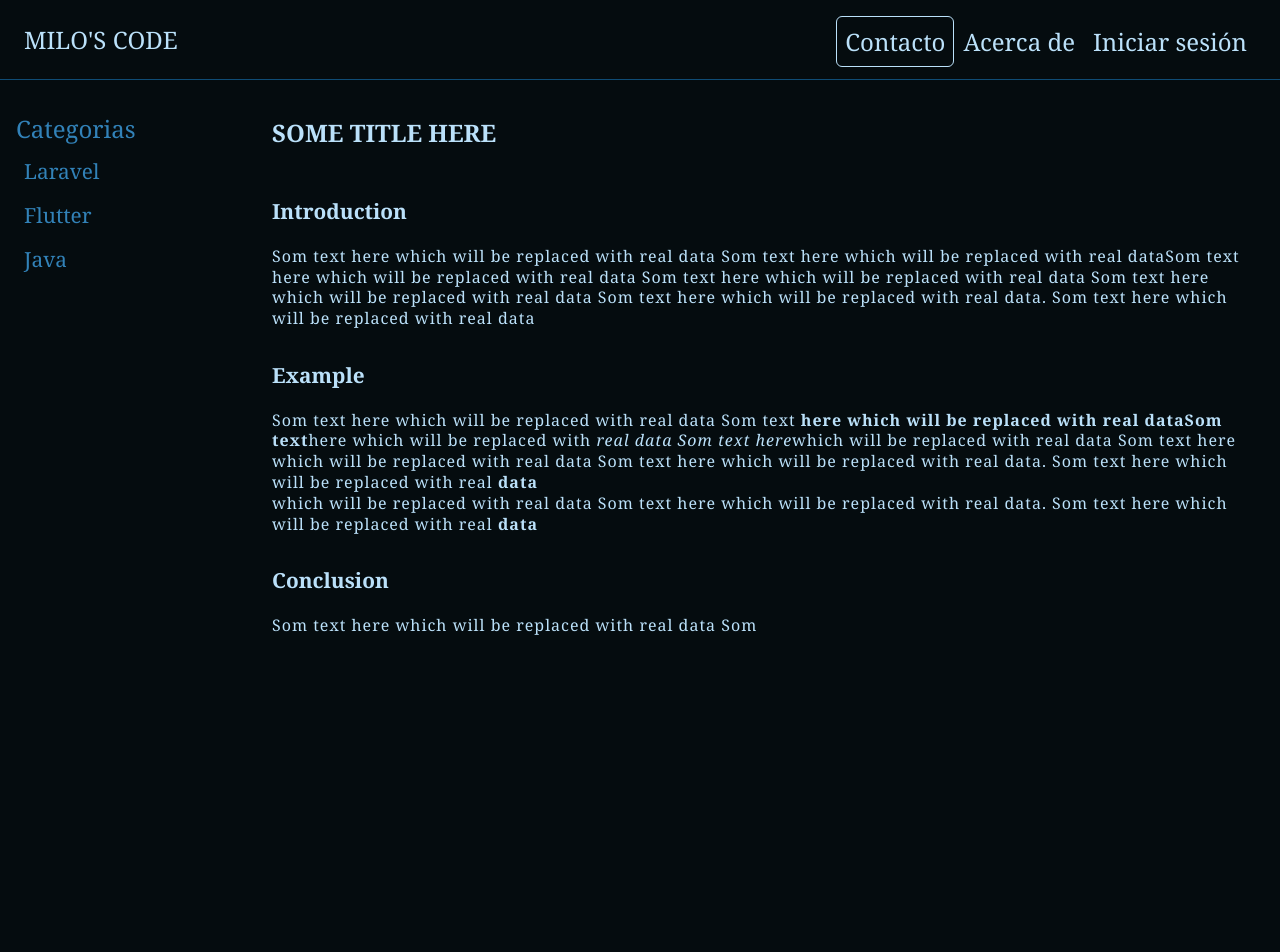
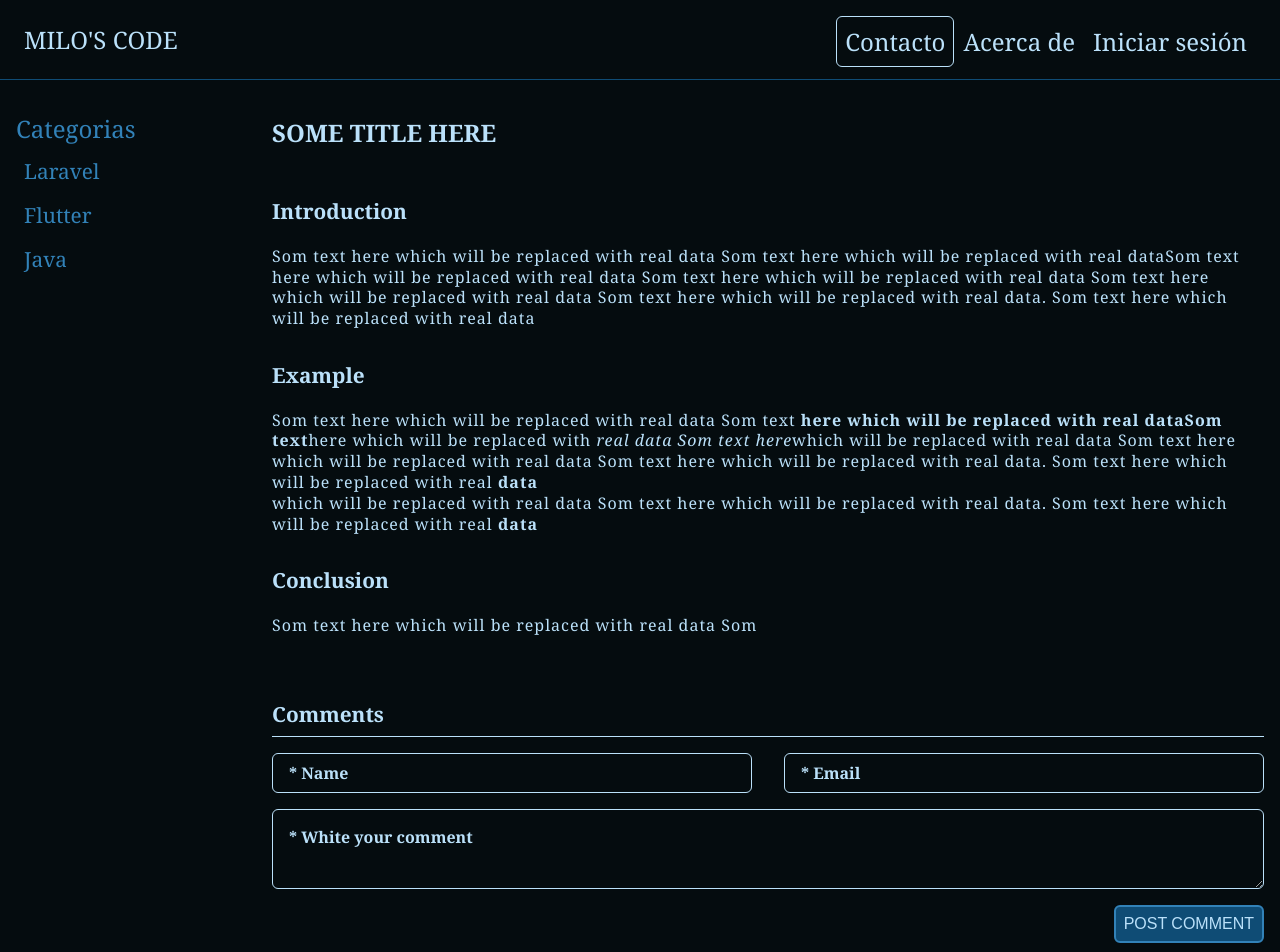
Before and after one commit to MiloJuarez/blog, a React app: page / in a window 1280 px wide. Shown: the top 952 px of the page. Before the commit the page ends 800 px from the top, so only its background shows below. Built offline with nearby package versions, Linux system fonts and the light colour scheme.

Commit message:
Added form comment

```diff
--- /dev/null
+++ b/src/containers/Comments.jsx
@@ -0,0 +1,48 @@
+import React from "react";
+import "@styles/Comments.scss";
+
+const Comments = () => {
+    return (
+        <div className='Comments'>
+            <div className='Comments__divider'>
+                <p>Comments</p>
+            </div>
+            <div className='Comments__form'>
+                <form action='comment/' method='POST'>
+                    <div className='Form__flexinput'>
+                        <div className='Form__control'>
+                            <input
+                                type='text'
+                                name='username'
+                                placeholder='* Name'
+                                required
+                            />
+                        </div>
+                        <div className='Form__control'>
+                            <input
+                                type='email'
+                                name='email'
+                                placeholder='* Email'
+                                required
+                            />
+                        </div>
+                    </div>
+                    <div className='Form__flexinput--row'>
+                        <textarea
+                            name='comment'
+                            id='comment'
+                            cols='30'
+                            rows='10'
+                            placeholder='* White your comment'
+                            required></textarea>
+                        <button type='submit' className='Form__submit'>
+                            POST COMMENT
+                        </button>
+                    </div>
+                </form>
+            </div>
+        </div>
+    );
+};
+
+export default Comments;
--- a/src/containers/PostContent.jsx
+++ b/src/containers/PostContent.jsx
@@ -1,5 +1,6 @@
 import React from "react";
 import "@styles/PostContent.scss";
+import Comments from "@containers/Comments";
 
 const PostContent = () => {
     return (
@@ -51,6 +52,7 @@ const PostContent = () => {
                     </div>
                 </section>
             </div>
+            <Comments />
         </div>
     );
 };
--- /dev/null
+++ b/src/styles/Comments.scss
@@ -0,0 +1,99 @@
+@use "vars";
+
+.Comments {
+    width: vars.$fullWidth;
+    margin: calc(vars.$mb * 4) 0;
+}
+.Comments__divider {
+    margin: 0;
+    margin-bottom: vars.$mb;
+    font-size: vars.$fs-md;
+    border-bottom: 1px solid vars.$text-color;
+}
+.Comments__divider p {
+    margin: 0 0 vars.$m 0;
+    padding: 0;
+    font-weight: bold;
+}
+.Comments__form {
+    width: inherit;
+}
+.Form__flexinput {
+    display: flex;
+    width: vars.$fullWidth;
+    justify-content: space-between;
+}
+.Form__flexinput--row {
+    display: flex;
+    flex-direction: column;
+    align-items: flex-end;
+}
+.Form__control {
+    width: calc(calc(vars.$fullWidth / 2) - vars.$pc);
+    margin-bottom: vars.$mb;
+    box-sizing: border-box;
+}
+.Form__submit {
+    width: fit-content;
+    margin-top: vars.$mb;
+    padding: vars.$m calc(vars.$pc / 2);
+    font-size: vars.$fs-nr;
+    color: vars.$text-color;
+    background-color: vars.$secondary-color;
+    border: 2px solid vars.$secondary-color-ligth;
+    border-radius: vars.$bradius;
+    cursor: pointer;
+}
+.Form__submit:hover {
+    background-color: vars.$primary-color;
+    border: 2px solid vars.$text-color;
+}
+::placeholder {
+    color: vars.$text-color;
+}
+input,
+textarea {
+    width: 100%;
+    height: calc(calc(vars.$pc * 2) + vars.$m);
+    padding: 0 vars.$pc;
+    font-family: vars.$ffamily;
+    font-size: vars.$fs-nr;
+    font-weight: bold;
+    color: vars.$text-color;
+    background-color: vars.$primary-color;
+    border: 1px solid vars.$text-color;
+    border-radius: vars.$bradius;
+    outline: none;
+    box-sizing: border-box;
+}
+textarea {
+    padding: vars.$pc;
+    min-height: vars.$hHeader;
+}
+input:hover,
+input:focus,
+textarea:hover,
+textarea:focus,
+input:-webkit-autofill:hover,
+input:-webkit-autofill:focus,
+textarea:-webkit-autofill:hover,
+textarea:-webkit-autofill:focus,
+select:-webkit-autofill:hover,
+select:-webkit-autofill:focus {
+    transition: background-color 5000s ease-in-out 0s;
+    border: 2px solid vars.$text-color;
+}
+input:-webkit-autofill,
+textarea:-webkit-autofill,
+select:-webkit-autofill {
+    -webkit-text-fill-color: vars.$text-color;
+    transition: background-color 5000s ease-in-out 0s;
+}
+@media screen and (max-width: 720px) {
+    .Form__flexinput {
+        flex-direction: column;
+    }
+    .Form__control {
+        width: vars.$fullWidth;
+    }
+}
--- a/src/styles/_vars.scss
+++ b/src/styles/_vars.scss
@@ -1,3 +1,4 @@
+$ffamily: Georgia, "Times New Roman", Times, serif;
 $primary-color: #050c0f;
 $secondary-color: #0f4c75;
 $secondary-color-ligth: #3282b8;
```
